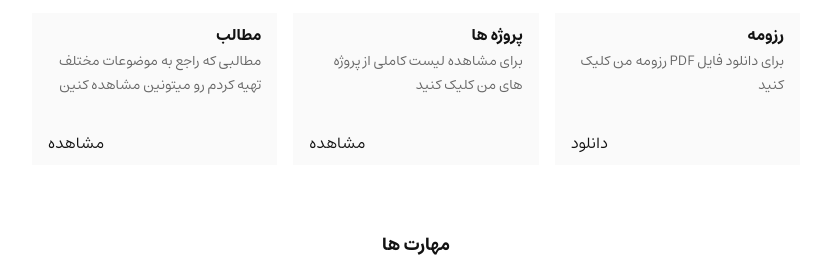
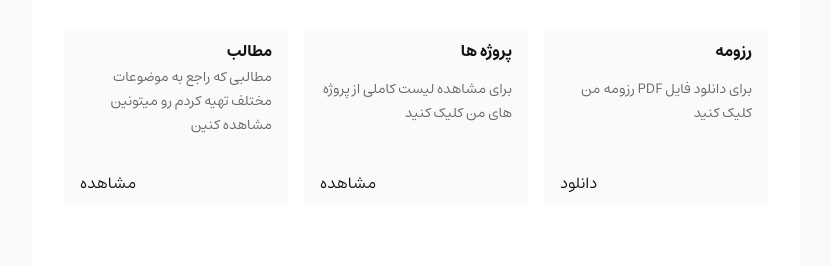
Before and after one commit to amsanei/amsanei.github.io, an Astro site: page / in a window 1280 px wide. Shown: the part 212-478 px from the top of the page, without its empty margins (224-1055 px from the left). Built offline with nearby package versions, Linux system fonts and the light colour scheme; Astro itself is replaced by a stand-in of ours.

Commit message:
Change web site style

```diff
--- a/src/components/Header.astro
+++ b/src/components/Header.astro
@@ -5,11 +5,9 @@
         justify-content: space-between;
         position: sticky;
         top: 0;
-        background-color: rgba(255, 255, 255, 0.9);
+        background-color: rgba(255, 255, 255, 0.95);
         backdrop-filter: blur(5px);
-        width: 60%;
-        margin: auto;
-        padding: 8px 0;
+        padding: 16px 0;
         border-bottom: 1px solid var(--color-border);
         margin-bottom: 16px;
     }
--- a/src/gobal.css
+++ b/src/gobal.css
@@ -30,7 +30,7 @@
 }
 
 body {
-    margin: 16px 0;
+    margin: 0;
     padding: 0;
     direction: rtl;
     color: var(--color-text-prime);
@@ -38,7 +38,7 @@ body {
 
 .container {
     width: 90%;
-    margin: auto;
+    margin: 16px auto;
 }
 
 .header {
@@ -140,9 +140,15 @@ body {
 }
 
 @media only screen and (min-width: 992px) {
+    body {
+        background-color: var(--color-bg-second);
+    }
+
     .container {
         width: 60%;
-        margin: auto;
+        background-color: var(--color-bg-prime);
+        border-radius: 4px;
+        padding: 16px 32px;
     }
 
     .header {
--- a/src/layouts/ProjectLayout.astro
+++ b/src/layouts/ProjectLayout.astro
@@ -20,8 +20,8 @@ const { frontmatter } = Astro.props;
         <title>امیر محمد صانعی</title>
     </head>
     <body>
-        <Header />
         <div class="container">
+            <Header />
             <div>
                 <img src={frontmatter.tumbnail} alt="" />
             </div>
```
